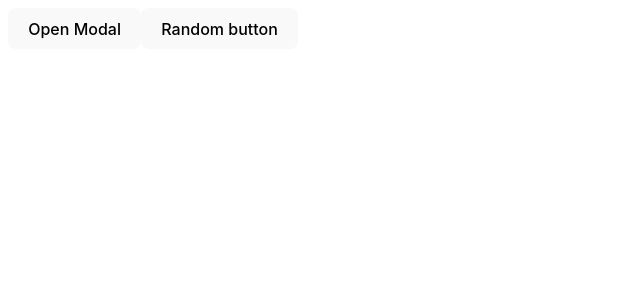
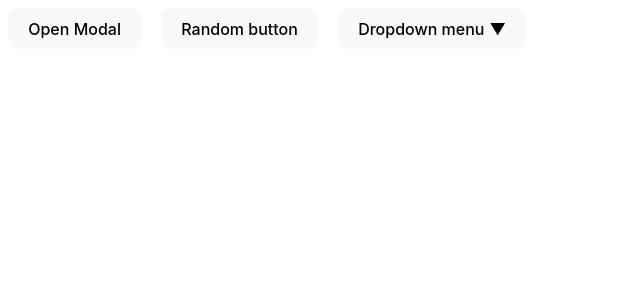
Before and after one commit to neosiae/react-aria-examples, a React (Vite) app: page / in a window 1280 px wide. Shown: the top 300 px of the page, without its empty margins (0-640 px from the left). Built offline with nearby package versions, Linux system fonts and the light colour scheme.

Commit message:
feat: create dropdown menu

```diff
--- a/package.json
+++ b/package.json
@@ -11,7 +11,8 @@
   "dependencies": {
     "react": "^18.2.0",
     "react-aria": "^3.20.0",
-    "react-dom": "^18.2.0"
+    "react-dom": "^18.2.0",
+    "react-stately": "^3.18.0"
   },
   "devDependencies": {
     "@types/react": "^18.0.17",
--- a/src/App.tsx
+++ b/src/App.tsx
@@ -2,6 +2,8 @@ import { useState } from 'react';
 import { Button } from './components/Button';
 import { Modal } from './components/Modal';
 import { OverlayContainer, OverlayProvider } from 'react-aria';
+import { MenuButton } from './components/DropdownMenu';
+import { Item } from 'react-stately';
 
 function App() {
   const [activeModal, setActiveModal] = useState<'a11yModal' | null>(null);
@@ -12,7 +14,18 @@ function App() {
 
   return (
     <OverlayProvider>
-      <div>
+      <div
+        style={{
+          display: 'flex',
+          gap: 20,
+        }}
+      >
+        <div
+          style={{
+            display: 'flex',
+            gap: 20,
+          }}
+        >
           <Button onPress={openA11yModal}>Open Modal</Button>
           <Button>Random button</Button>
         </div>
@@ -37,6 +50,12 @@ function App() {
             </Modal>
           </OverlayContainer>
         )}
+        <MenuButton label="Dropdown menu" onAction={alert}>
+          <Item key="copy">Copy</Item>
+          <Item key="cut">Cut</Item>
+          <Item key="paste">Paste</Item>
+        </MenuButton>
+      </div>
     </OverlayProvider>
   );
 }
--- a/src/components/Button.tsx
+++ b/src/components/Button.tsx
@@ -3,14 +3,16 @@ import { useButton, AriaButtonProps } from 'react-aria';
 
 export interface ButtonProps extends AriaButtonProps {
   children: React.ReactNode;
+  buttonRef?: React.RefObject<HTMLButtonElement>;
 }
 
-export const Button = ({ children, ...props }: ButtonProps) => {
+export const Button = ({ children, buttonRef, ...props }: ButtonProps) => {
   const ref = useRef<HTMLButtonElement | null>(null);
-  const { buttonProps } = useButton(props, ref);
+  const _ref = buttonRef ?? ref;
+  const { buttonProps } = useButton(props, _ref);
 
   return (
-    <button {...buttonProps} ref={ref}>
+    <button {...buttonProps} ref={_ref}>
       {children}
     </button>
   );
--- /dev/null
+++ b/src/components/DropdownMenu.tsx
@@ -0,0 +1,109 @@
+import React, { ReactNode } from 'react';
+import {
+  useMenuTrigger,
+  useMenu,
+  useMenuItem,
+  AriaButtonProps,
+  AriaMenuTriggerProps,
+  AriaMenuOptions,
+} from 'react-aria';
+import {
+  MenuTriggerProps,
+  TreeProps,
+  TreeState,
+  useMenuTriggerState,
+  useTreeState,
+} from 'react-stately';
+import { Button } from './Button';
+
+export interface MenuButtonProps
+  extends MenuTriggerProps,
+    AriaButtonProps<'button'> {
+  label: string;
+  onAction: (key: string | number) => void;
+}
+
+export const MenuButton = ({ label, children, ...props }: MenuButtonProps) => {
+  const state = useMenuTriggerState(props);
+  const ref = React.useRef<HTMLButtonElement | null>(null);
+  const { menuTriggerProps, menuProps } = useMenuTrigger({}, state, ref);
+
+  return (
+    <div style={{ position: 'relative', display: 'inline-block' }}>
+      <Button {...menuTriggerProps} buttonRef={ref}>
+        {label}
+        <span aria-hidden="true" style={{ paddingLeft: 5 }}>
+          ▼
+        </span>
+      </Button>
+      {state.isOpen && (
+        <Menu
+          {...props}
+          {...menuProps}
+          items={children as Iterable<HTMLUListElement>}
+          children={children as TreeProps<HTMLUListElement>['children']}
+        />
+      )}
+    </div>
+  );
+};
+
+export interface MenuProps
+  extends AriaMenuOptions<HTMLUListElement>,
+    TreeProps<HTMLUListElement> {}
+
+const Menu = ({ ...props }: MenuProps) => {
+  const state = useTreeState(props);
+  const ref = React.useRef<HTMLUListElement | null>(null);
+  const { menuProps } = useMenu(props, state, ref);
+
+  return (
+    <ul
+      {...menuProps}
+      ref={ref}
+      style={{
+        margin: 0,
+        padding: 0,
+        listStyle: 'none',
+        width: 150,
+      }}
+    >
+      {[...state.collection].map((item) => (
+        <MenuItem key={item.key} item={item} state={state} />
+      ))}
+    </ul>
+  );
+};
+
+export interface MenuItemProps extends AriaMenuTriggerProps {
+  item: any;
+  state: TreeState<HTMLUListElement>;
+}
+
+const MenuItem = ({ item, state, ...props }: MenuItemProps) => {
+  const ref = React.useRef<HTMLLIElement | null>(null);
+  const { menuItemProps, isFocused, isSelected, isDisabled } = useMenuItem(
+    { key: item.key },
+    state,
+    ref
+  );
+
+  return (
+    <li
+      {...menuItemProps}
+      ref={ref}
+      style={{
+        background: isFocused ? 'gray' : 'transparent',
+        color: isDisabled ? 'gray' : isFocused ? 'white' : 'black',
+        padding: '2px 5px',
+        outline: 'none',
+        cursor: 'default',
+        display: 'flex',
+        justifyContent: 'space-between',
+      }}
+    >
+      {item.rendered}
+      {isSelected && <span aria-hidden="true">✅</span>}
+    </li>
+  );
+};
```
Also changed, not shown: 1 other file (tests, documents, lock files or other folders). Lines whose indentation alone changed are shown as unchanged.
